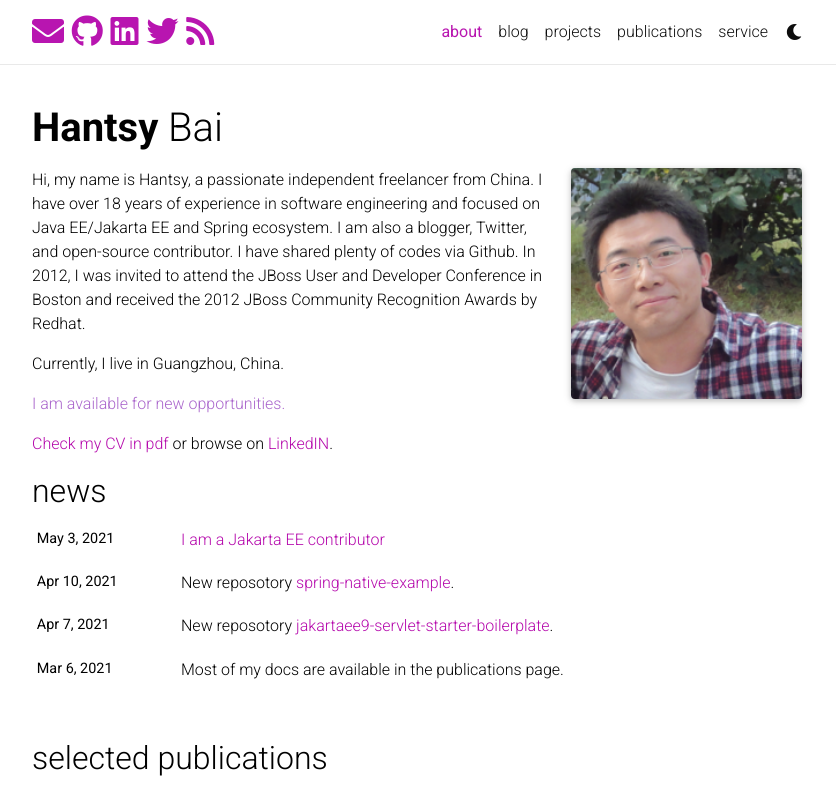
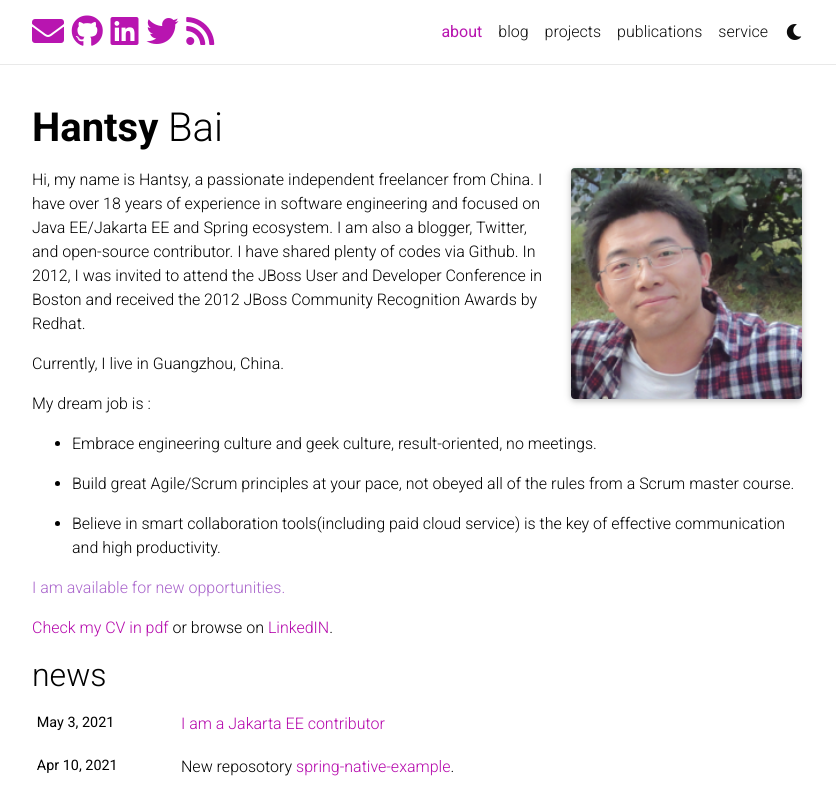
Before and after one commit to hantsy/hantsy.github.io, a Jekyll site: the page built from _pages/about.md, in a window 1280 px wide and 1263 px high, cut to the strip 0-790 px from the top of the window. Shown: the whole strip, without its empty margins (223-1059 px from the left). Built offline with Jekyll 4.4.1, drawn with Linux system fonts in a browser that asks for light colours; nearby versions of some CDN libraries; emoji names are drawn with the system emoji font; a style sheet for code colours, icons or effects is not loaded.

Commit message:
chore: clean codes

```diff
--- a/_pages/about.md
+++ b/_pages/about.md
@@ -19,6 +19,16 @@ In 2012, I was invited to attend the JBoss User and Developer Conference in Bost
 
 Currently, I live in Guangzhou, China.
 
+My dream job is :
+
+* Embrace engineering culture and geek culture,  result-oriented,  no meetings.
+
+* Build great Agile/Scrum principles at your pace, not obeyed all of  the rules from a Scrum master course.
+
+* Believe in smart collaboration tools(including paid cloud service) is the key of effective communication and high productivity.
+
+
+
 <p class="text-secondary display-5">I am available for new opportunities.</p>
 
 [Check my CV in pdf]({{ site.baseurl }}/assets/pdf/cv.pdf) or browse on [LinkedIN](https://www.linkedin.com/in/hantsy).
```
